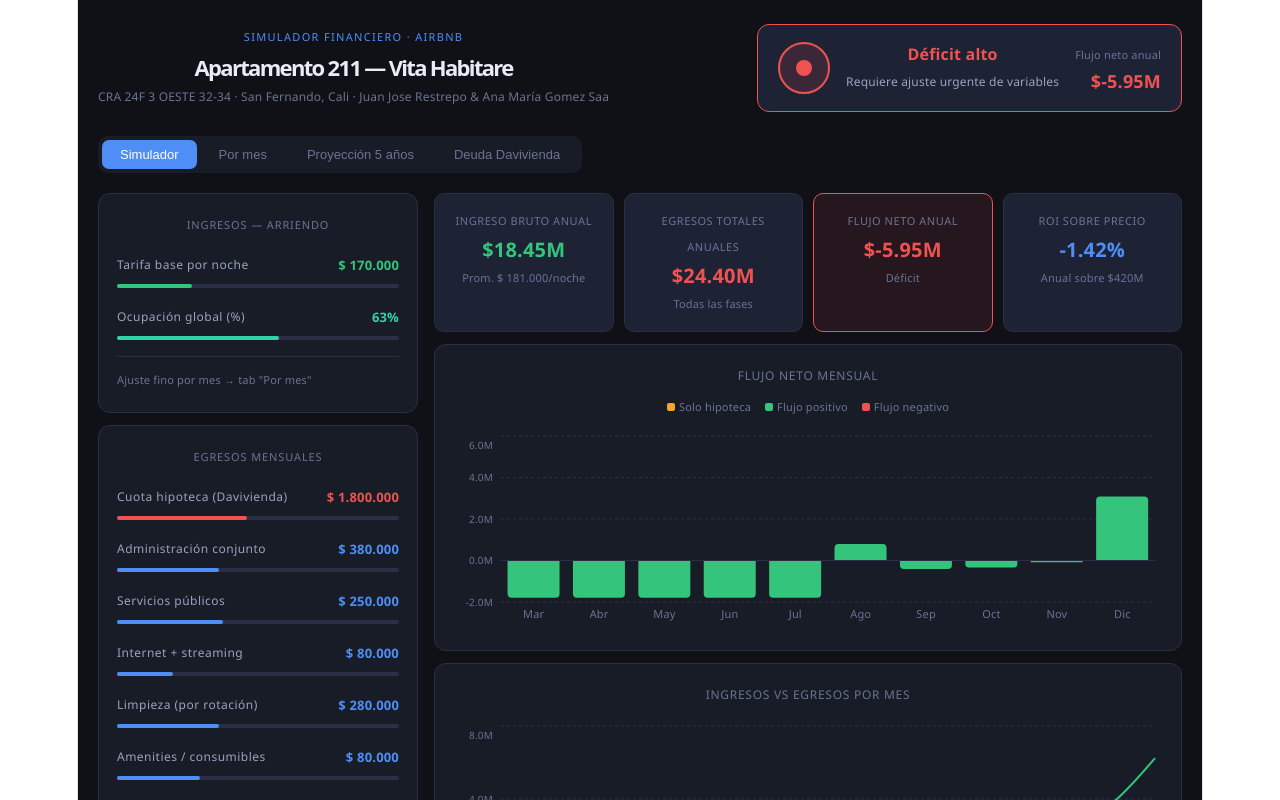
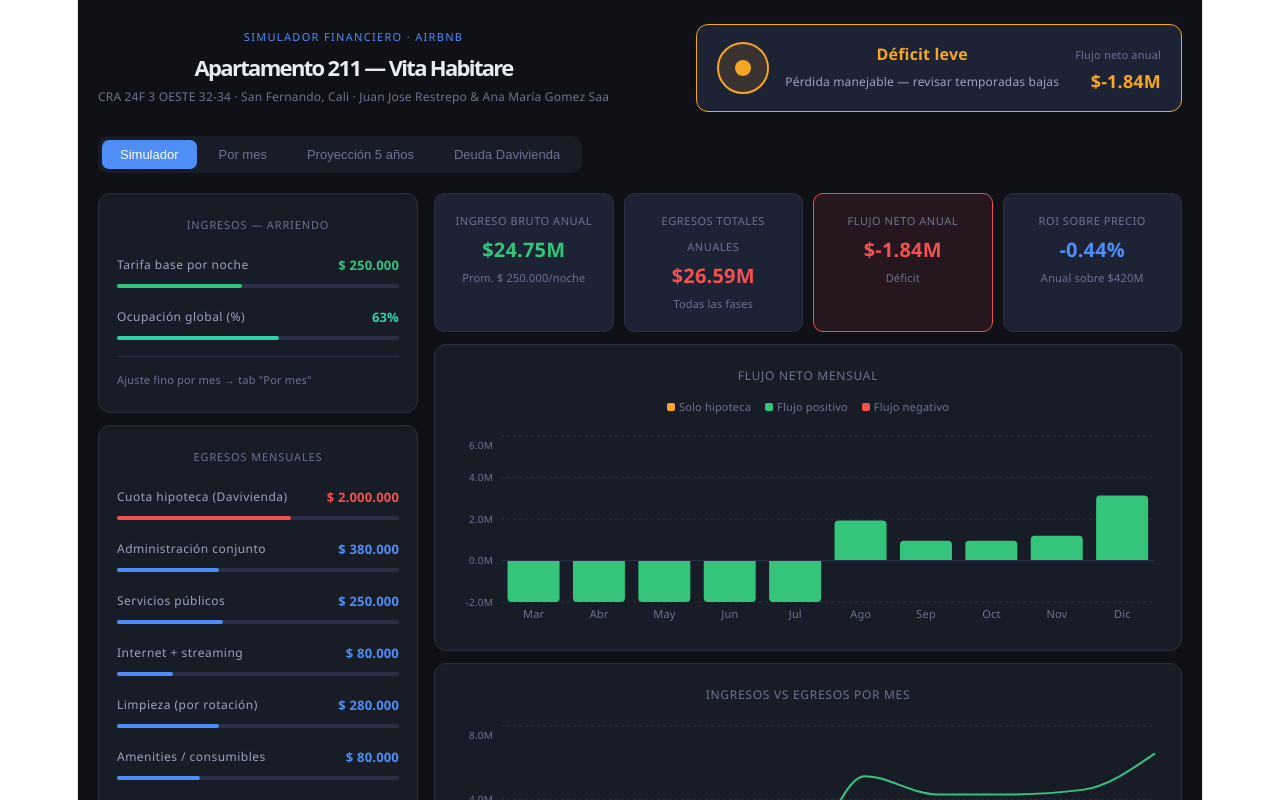
Before and after one commit to efegomez/vita-simulador, a React (Vite) app: page / in a window 1280 px wide. Shown: the top 800 px of the page. Built offline with nearby package versions, Linux system fonts and the light colour scheme.

Commit message:
fix: cuota 2M, tarifa 250K, proyeccion años 2-5 como 12 meses completos

```diff
--- a/src/App.jsx
+++ b/src/App.jsx
@@ -23,18 +23,18 @@ const fmtM = (n) => `$${(n / 1_000_000).toFixed(2)}M`;
 
 // ─── MESES CON OCUPACIÓN DEFAULT ─────────────────────────────────────────────
 const MESES_DEFAULT = [
-  { mes: "Ene", ocup: 55, tarifa: 160000 },
-  { mes: "Feb", ocup: 60, tarifa: 165000 },
-  { mes: "Mar", ocup: 65, tarifa: 170000 },
-  { mes: "Abr", ocup: 70, tarifa: 185000 },
-  { mes: "May", ocup: 55, tarifa: 155000 },
-  { mes: "Jun", ocup: 58, tarifa: 160000 },
-  { mes: "Jul", ocup: 72, tarifa: 190000 },
-  { mes: "Ago", ocup: 70, tarifa: 185000 },
-  { mes: "Sep", ocup: 55, tarifa: 155000 },
-  { mes: "Oct", ocup: 58, tarifa: 160000 },
-  { mes: "Nov", ocup: 60, tarifa: 165000 },
-  { mes: "Dic", ocup: 85, tarifa: 240000 },
+  { mes: "Ene", ocup: 55, tarifa: 250000 },
+  { mes: "Feb", ocup: 60, tarifa: 250000 },
+  { mes: "Mar", ocup: 65, tarifa: 250000 },
+  { mes: "Abr", ocup: 70, tarifa: 250000 },
+  { mes: "May", ocup: 55, tarifa: 250000 },
+  { mes: "Jun", ocup: 58, tarifa: 250000 },
+  { mes: "Jul", ocup: 72, tarifa: 250000 },
+  { mes: "Ago", ocup: 70, tarifa: 250000 },
+  { mes: "Sep", ocup: 55, tarifa: 250000 },
+  { mes: "Oct", ocup: 58, tarifa: 250000 },
+  { mes: "Nov", ocup: 60, tarifa: 250000 },
+  { mes: "Dic", ocup: 85, tarifa: 250000 },
 ];
 
 // ─── SLIDER ──────────────────────────────────────────────────────────────────
@@ -199,7 +199,7 @@ function computeAmortizacion(saldoInicial, tasaEA, plazoMeses, abonos) {
 
 // ─── APP PRINCIPAL ────────────────────────────────────────────────────────────
 export default function App() {
-  const [hipoteca,      setHipoteca]      = useState(1800000);
+  const [hipoteca,      setHipoteca]      = useState(2000000);
   const [admin,         setAdmin]         = useState(380000);
   const [servicios,     setServicios]     = useState(250000);
   const [internet,      setInternet]      = useState(80000);
@@ -208,7 +208,7 @@ export default function App() {
   const [comisionPct,   setComisionPct]   = useState(3);
   const [mantenimiento, setMantenimiento] = useState(100000);
   const [meses, setMeses]                 = useState(MESES_DEFAULT);
-  const [tarifaBase,    setTarifaBase]    = useState(170000);
+  const [tarifaBase,    setTarifaBase]    = useState(250000);
   const [ocupGlobal,    setOcupGlobal]    = useState(63);
   const [mesEntrega,    setMesEntrega]    = useState(3);
   const [mesArriendo,   setMesArriendo]   = useState(8);
@@ -254,9 +254,17 @@ export default function App() {
       ? Math.round(mesesActivos.reduce((a, m) => a + m.tarifa, 0) / mesesActivos.length) : 0;
     const roi           = (flujoAnual / 420_000_000) * 100;
 
+    // Año 1: parcial (fases reales). Años 2-5: 12 meses completos activos.
+    const ingMesActivo  = mesesActivos.length > 0 ? ingAnual / mesesActivos.length : 0;
+    const baseIngFull   = ingMesActivo * 12;
+    const baseEgFijosFull = (hipoteca + egFijos) * 12;
+
     const proyeccion = Array.from({ length: 5 }, (_, i) => {
-      const ing = ingAnual * Math.pow(1.07, i);
-      const eg  = egAnual  * Math.pow(1.05, i);
+      if (i === 0) return { año: "Año 1", ing: Math.round(ingAnual), eg: Math.round(egAnual), flujo: Math.round(ingAnual - egAnual) };
+      const growth   = Math.pow(1.07, i - 1); // año 2 = base sin crecimiento, año 3 = ×1.07, etc.
+      const ing      = baseIngFull * growth;
+      const comAnual = ing * (comisionPct / 100);
+      const eg       = baseEgFijosFull * Math.pow(1.05, i - 1) + comAnual;
       return { año: `Año ${i + 1}`, ing: Math.round(ing), eg: Math.round(eg), flujo: Math.round(ing - eg) };
     });
 
```
